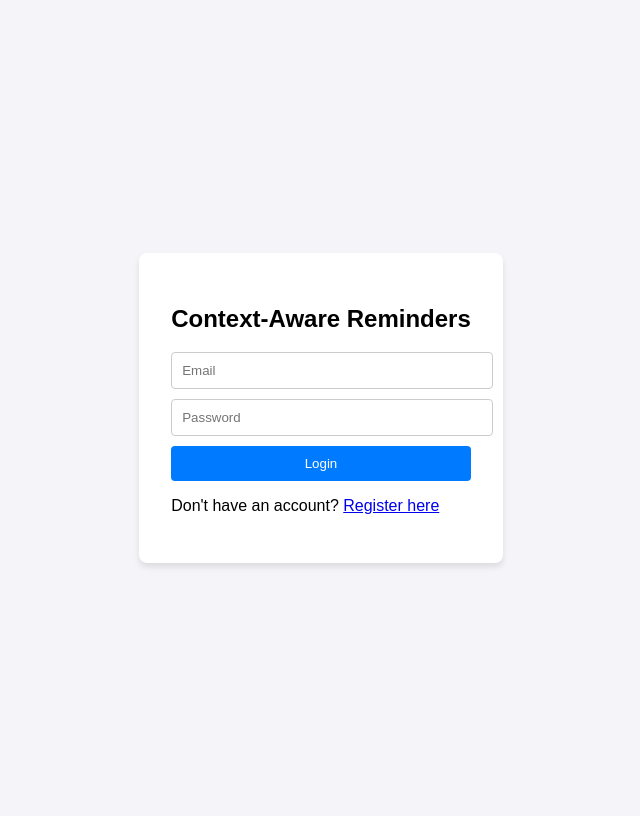
After one commit to trg19/context-aware-reminder--system, a Flask app: template frontend/templates/login.html in a window 1280 px wide. The commit adds this page. Shown: the whole page, without its empty margins (319-959 px from the left). Run offline with Flask 3, Linux system fonts and the light colour scheme; the template is opened without the code that fills it, so the values that code supplies are empty.

Commit message:
initial setup for the project

```diff
--- a/backend/app.py
+++ b/backend/app.py
@@ -1 +1,63 @@
 #Flask app will go here
+
+from flask import Flask, request, jsonify, render_template # Add render_template
+from flask_cors import CORS
+import sqlite3
+
+# Tell Flask the templates and static files are in the frontend folder
+app = Flask(__name__,
+            template_folder="../frontend/templates",
+            static_folder="../frontend/static")
+CORS(app)
+
+def get_db_connection():
+    # Make sure this path points to where init_db.py creates the file
+    conn = sqlite3.connect('../database/reminders.db')
+    conn.row_factory = sqlite3.Row
+    return conn
+
+# --- ROUTES FOR PAGES ---
+
+@app.route('/')
+def index():
+    return render_template('index.html') # This serves the dashboard
+
+@app.route('/login')
+def login_page():
+    return render_template('login.html') # This serves the login page
+
+# --- API ROUTES ---
+
+@app.route('/api/login', methods=['POST'])
+def login_api():
+    data = request.json
+    # Here you will eventually check the database for the user
+    return jsonify({"message": "Login successful"}), 200
+
+
+@app.route('/register')
+def register_page():
+    return render_template('register.html')
+
+@app.route('/api/register', methods=['POST'])
+def register_api():
+    data = request.json
+    full_name = data.get('fullName')
+    email = data.get('email')
+    password = data.get('password') # In Week 2, we will add hashing!
+
+    conn = get_db_connection()
+    try:
+        conn.execute('INSERT INTO users (full_name, email, password_hash) VALUES (?, ?, ?)',
+                     (full_name, email, password))
+        conn.commit()
+        return jsonify({"message": "User created"}), 201
+    except sqlite3.IntegrityError:
+        return jsonify({"error": "Email already registered"}), 400
+    finally:
+        conn.close()
+
+# Keep your existing /register route here...
+
+if __name__ == '__main__':
+    app.run(debug=True, port=5000)
--- /dev/null
+++ b/frontend/static/css/style.css
@@ -0,0 +1,4 @@
+body { font-family: Arial, sans-serif; display: flex; justify-content: center; align-items: center; height: 100vh; background-color: #f4f4f9; }
+.login-container { background: white; padding: 2rem; border-radius: 8px; box-shadow: 0 4px 6px rgba(0,0,0,0.1); }
+input { display: block; width: 100%; margin-bottom: 10px; padding: 10px; border: 1px solid #ccc; border-radius: 4px; }
+button { width: 100%; padding: 10px; background-color: #007bff; color: white; border: none; border-radius: 4px; cursor: pointer; }
--- /dev/null
+++ b/frontend/static/js/main.js
@@ -0,0 +1,57 @@
+// Function for Login (FR-1b)
+async function loginUser() {
+    const email = document.getElementById('email').value;
+    const password = document.getElementById('password').value;
+
+    if (!email || !password) {
+        alert("Please fill in all fields");
+        return;
+    }
+
+    try {
+        const response = await fetch('/api/login', {
+            method: 'POST',
+            headers: { 'Content-Type': 'application/json' },
+            body: JSON.stringify({ email, password })
+        });
+
+        const data = await response.json();
+
+        if (response.ok) {
+            alert("Login Successful!");
+            window.location.href = "/"; // Redirect to Dashboard (index.html)
+        } else {
+            alert("Login Failed: " + data.message);
+        }
+    } catch (error) {
+        console.error("Error:", error);
+        alert("Could not connect to server.");
+    }
+}
+
+// Function for Registration (FR-1a)
+async function registerUser() {
+    const fullName = document.getElementById('fullName').value;
+    const email = document.getElementById('email').value;
+    const password = document.getElementById('password').value;
+    const confirmPassword = document.getElementById('confirmPassword').value;
+
+    if (password !== confirmPassword) {
+        alert("Passwords do not match!");
+        return;
+    }
+
+    const response = await fetch('/api/register', {
+        method: 'POST',
+        headers: { 'Content-Type': 'application/json' },
+        body: JSON.stringify({ fullName, email, password })
+    });
+
+    if (response.ok) {
+        alert("Account Created! Please login.");
+        window.location.href = "/login";
+    } else {
+        const data = await response.json();
+        alert("Error: " + data.error);
+    }
+}
--- /dev/null
+++ b/frontend/templates/login.html
@@ -0,0 +1,22 @@
+<!DOCTYPE html>
+<html lang="en">
+<head>
+    <meta charset="UTF-8">
+    <meta name="viewport" content="width=device-width, initial-scale=1.0">
+    <link rel="stylesheet" href="{{ url_for('static', filename='css/style.css') }}">
+    <title>Login - Reminder System</title>
+</head>
+<body>
+    <div class="login-container">
+        <h2>Context-Aware Reminders</h2>
+        <div class="form-group">
+            <input type="email" id="email" placeholder="Email" required>
+            <input type="password" id="password" placeholder="Password" required>
+            <button onclick="loginUser()">Login</button>
+        </div>
+        <p>Don't have an account? <a href="/register">Register here</a></p>
+    </div>
+
+    <script src="{{ url_for('static', filename='js/main.js') }}"></script>
+</body>
+</html>
```
Also changed, not shown: database/init_db.py (added, +19 -0 lines), database/schema.sql (added, +31 -0 lines), frontend/templates/index.html (+15 -0 lines), frontend/templates/register.html (added, +19 -0 lines), database/reminders.db (added).
